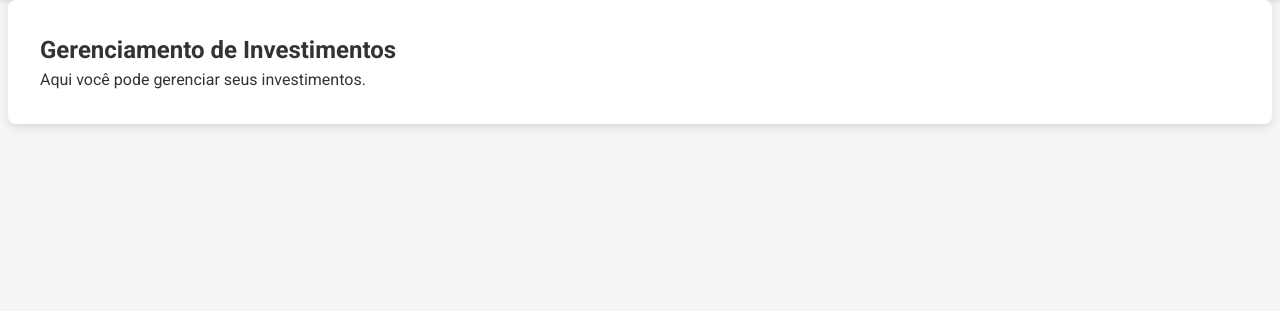
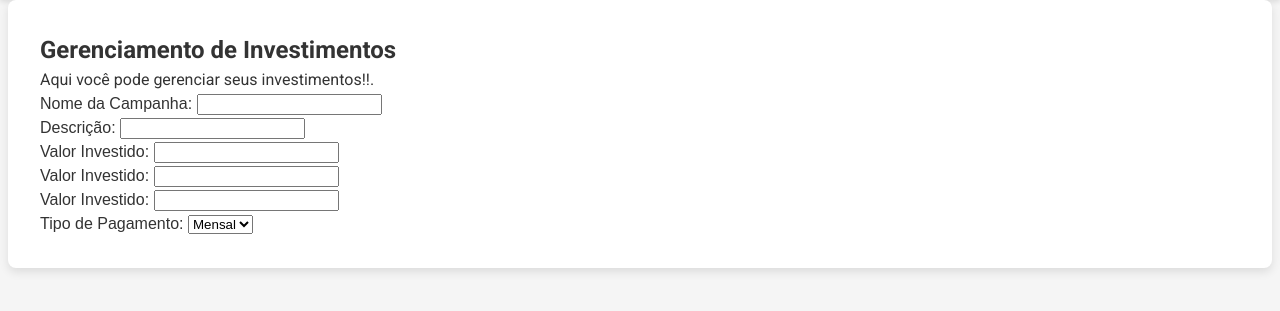
Before and after one commit to heliohenriquehfilho/clientwise-flask, a Flask app: page /investments in a window 1280 px wide. Shown: the part 56-367 px from the top of the page. Run offline with Flask 3, Linux system fonts and the light colour scheme; the visitor is signed in with stand-in values (Sample User, id 1); parts of the project's set-up code (start-up, migrations or seed data) failed here and were passed over.

Commit message:
New investments.html forms

```diff
--- a/main.py
+++ b/main.py
@@ -1,18 +1,17 @@
 from flask import Flask, render_template, request, session, redirect, url_for, flash
 from supabase import create_client
 from dotenv import load_dotenv
-from obter_dados_tabela import obter_dados_tabela
 import pandas as pd
 import datetime
 import os
 import re
 
-# Configuração inicial
+# Initial setup
 load_dotenv()
 app = Flask(__name__)
 app.secret_key = os.getenv("SECRET_KEY", "default_secret_key")
 
-# Configuração do Supabase
+# Supabase setup
 SUPABASE_URL = os.getenv("SUPABASE_URL")
 SUPABASE_KEY = os.getenv("SUPABASE_KEY")
 
--- a/templates/investments.html
+++ b/templates/investments.html
@@ -11,6 +11,42 @@
     <script async src="https://pagead2.googlesyndication.com/pagead/js/adsbygoogle.js?client=ca-pub-4415407797807365"
      crossorigin="anonymous"></script>
 </head>
+
 <h2>Gerenciamento de Investimentos</h2>
-<p>Aqui você pode gerenciar seus investimentos.</p>
+<p>Aqui você pode gerenciar seus investimentos!!.</p>
+
+<div>
+    <form method="POST" enctype="multipart/form-data">
+        <div id="form-manual">
+            <div class="mb-3">
+                <label for="nome">Nome da Campanha:</label>
+                <input type="text" name="nome" class="form-control">
+            </div>
+            <div class="mb-3">
+                <label for="descricao">Descrição:</label>
+                <input type="text" name="descricao" class="form-control">
+            </div>
+            <div class="mb-3">
+                <label for="valor">Valor Investido:</label>
+                <input type="value" name="descricao" class="form-control">
+            </div>
+            <div class="mb-3">
+                <label for="valor">Valor Investido:</label>
+                <input type="value" name="descricao" class="form-control">
+            </div>
+            <div class="mb-3">
+                <label for="valor">Valor Investido:</label>
+                <input type="value" name="descricao" class="form-control">
+            </div>
+            <div class="mb-3">
+                <label for="valor">Tipo de Pagamento:</label>
+                <select name="pagamento" class="form-control">
+                    <option value="mensal" class="form-control">Mensal</option>
+                    <option value="anual" class="form-control">Anual</option>
+                </select>
+            </div>
+        </div>
+    </form>
+</div>
+
 {% endblock %}
```
